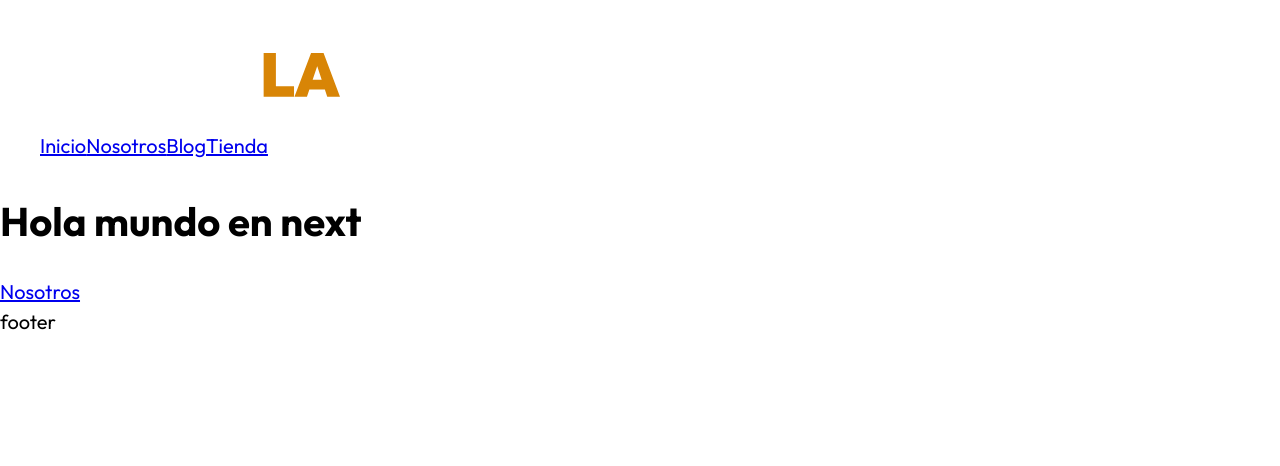
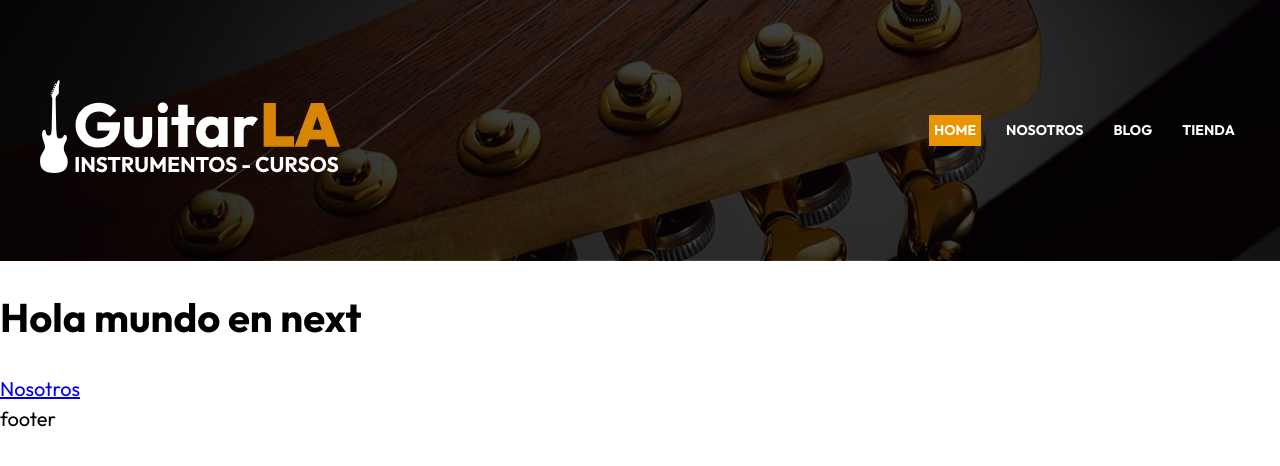
Before and after one commit to anngelicafernanda/guitarla-next, a Next.js app: page / in a window 1280 px wide. Shown: the top 466 px of the page. Built offline with nearby package versions, Linux system fonts and the light colour scheme.

Commit message:
Css la barra de navegacion

```diff
--- a/components/header.js
+++ b/components/header.js
@@ -1,30 +1,49 @@
-import Image from "next/image"
-import Link from "next/link"
-
+import Image from "next/image";
+import Link from "next/link";
+import { useRouter } from "next/router";
+import styles from "../styles/header.module.css";
 
 export default function Header() {
+  const router = useRouter();
+
   return (
-    <header>
-    <div className="contenedor">
-    <Image src="/img/logo.svg" width={300} height={40} alt="Imagen Logotipo"/>
-      <nav>
+    <header className={styles.header}>
+      <div className={`contenedor ${styles.barra}`}>
         <Link href="/">
-Inicio
+        <Image
+          src="/img/logo.svg"
+          width={300}
+          height={40}
+          alt="Imagen Logotipo"
+        />
         </Link>
-
-<Link href="/nosotros">
+        <nav className={styles.navegacion}>
+          <Link
+            className={router.pathname === "/" ? styles.active : ""}
+            href="/"
+          >
+            Home
+          </Link>
+          <Link
+            className={router.pathname === "/nosotros" ? styles.active : ""}
+            href="/nosotros"
+          >
             Nosotros
           </Link>
-
-<Link href="/blog">
+          <Link
+            className={router.pathname === "/blog" ? styles.active : ""}
+            href="/blog"
+          >
             Blog
           </Link>
-
-<Link href="/tienda">
+          <Link
+            className={router.pathname === "/tienda" ? styles.active : ""}
+            href="/tienda"
+          >
             Tienda
           </Link>
         </nav>
       </div>
     </header>
-  )
+  );
 }
--- /dev/null
+++ b/styles/header.module.css
@@ -0,0 +1,46 @@
+.header {
+    background-image: linear-gradient(to right, rgb(0 0 0 / .8), rgb(0 0 0 / .7)), url(../public/img/header.jpg) ;
+    padding: 5rem 0;
+    background-position: center;
+    background-size: cover;
+}
+
+.barra {
+    display: flex;
+    flex-direction: column;
+    align-items: center;
+}
+
+@media (min-width: 768px){
+    .barra {
+        flex-direction: row;
+        justify-content: space-between;
+    }
+}
+
+.navegacion {
+    margin-top: 5rem;
+    display: flex;
+    gap: 2rem;
+}
+
+@media (min-width: 768px){
+    .navegacion {
+        margin: 0;
+    }
+}
+
+.navegacion a {
+    color: var(--white);
+    text-decoration: none;
+    font-size: 1.4rem;
+    font-weight: 700;
+    text-transform: uppercase;
+    padding: .5rem;
+    transition-property: background-color;
+    transition-duration: 300ms;
+}
+
+.navegacion a:hover, .active {
+    background-color: var(--primary);
+}
```
Lines whose indentation alone changed are shown as unchanged.
